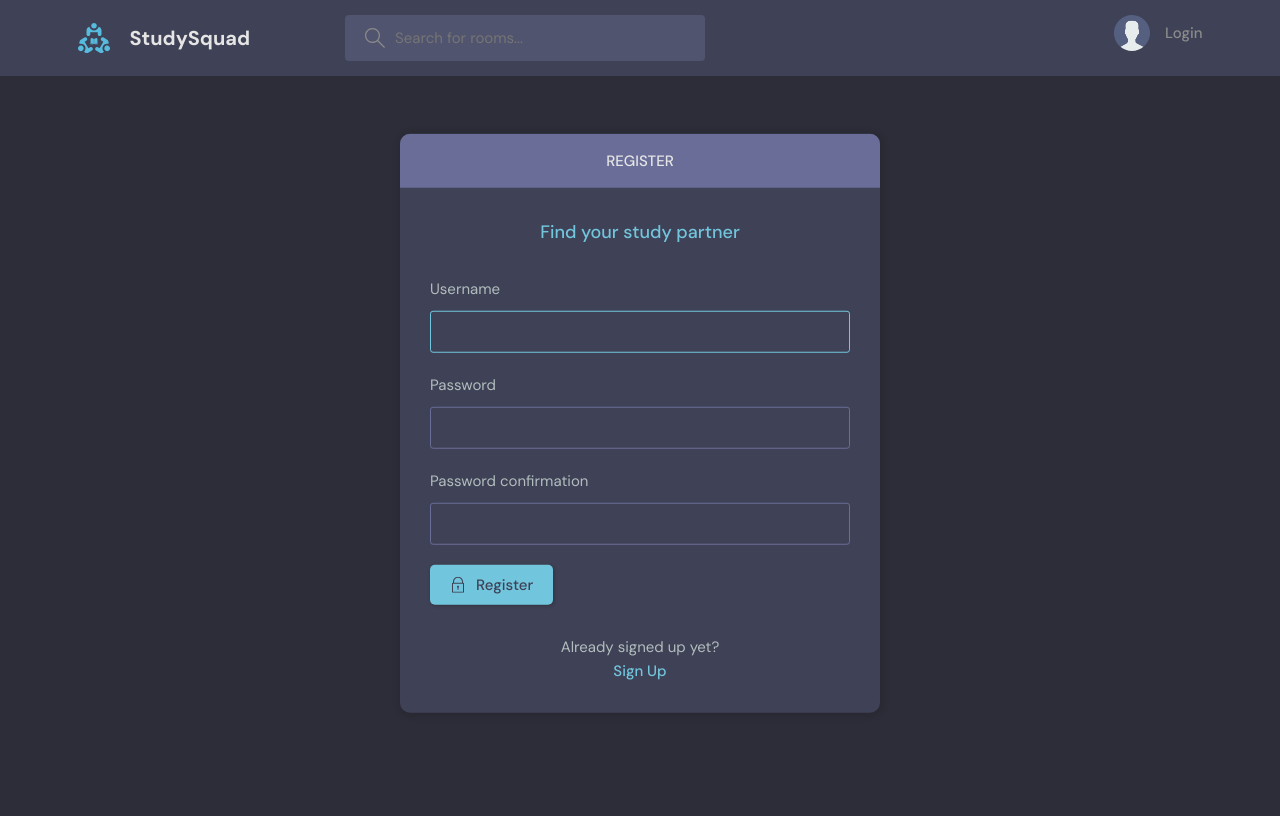
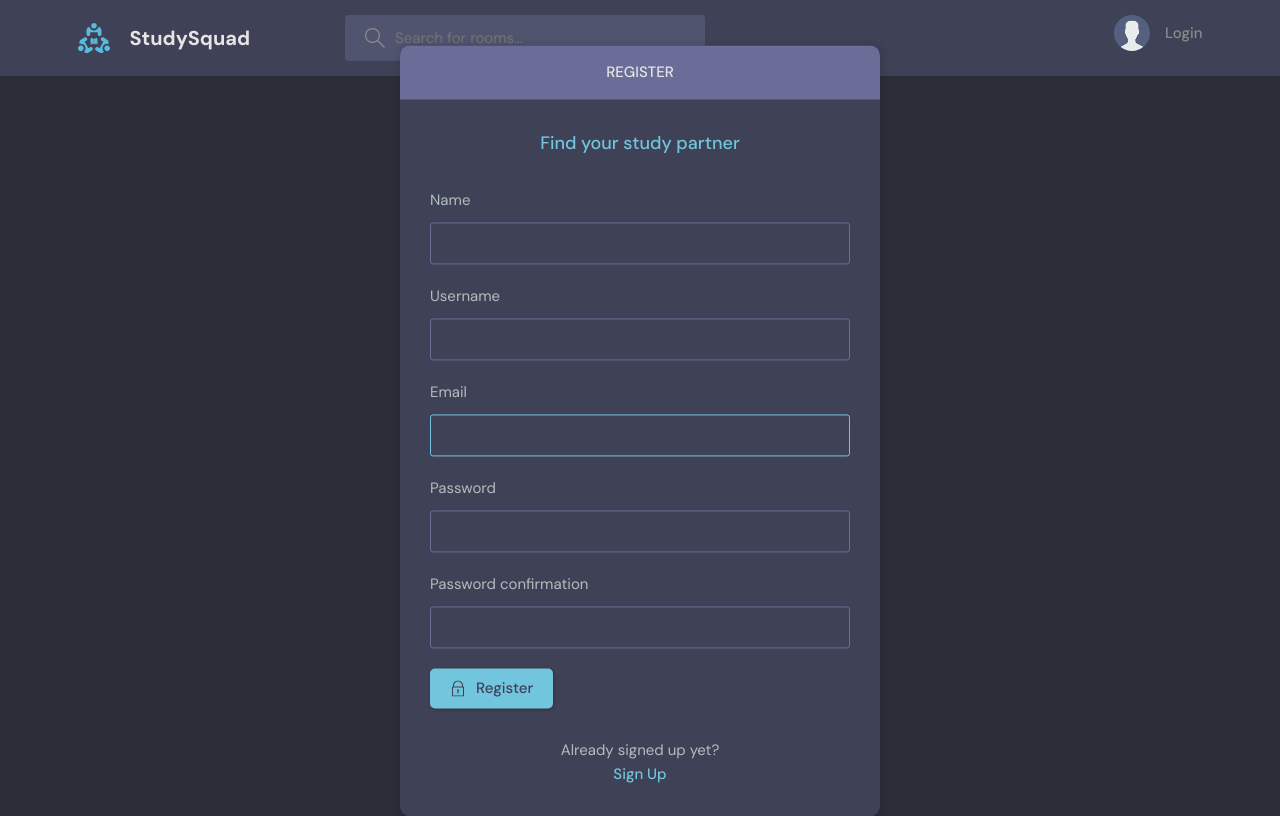
Before and after one commit to MohammadShuvoAli/StudySquad, a Django app: page /register/ in a window 1280 px wide. Before the commit the page ends 713 px from the top, so only its background shows below. Run offline with Django 4.2, Linux system fonts and the light colour scheme.

Commit message:
final update

```diff
--- a/base/forms.py
+++ b/base/forms.py
@@ -1,5 +1,11 @@
 from django.forms import ModelForm
+from django.contrib.auth.forms import UserCreationForm
 from .models import Room, User
+
+class MyUserCreationForm(UserCreationForm):
+    class Meta:
+        model = User
+        fields = ['name', 'username', 'email', 'password1', 'password2']
 
 class RoomForm(ModelForm):
     class Meta:
@@ -10,4 +16,4 @@ class RoomForm(ModelForm):
 class UserForm(ModelForm):
     class Meta:
         model = User
-        fields = ['username', 'email']
+        fields = [ 'name', 'username', 'email', 'bio', 'avatar']
--- a/base/templates/base/login_register.html
+++ b/base/templates/base/login_register.html
@@ -17,10 +17,10 @@
         <form class="form" action="" method="post">
           {% csrf_token %}
           <div class="form__group form__group">
-            <label for="room_name">Username</label>
+            <label for="room_name">Email</label>
             <input
-              id="username"
-              name="username"
+              id="email"
+              name="email"
               type="text"
               placeholder="e.g. shuvo_123"
             />
--- a/base/templates/base/update-user.html
+++ b/base/templates/base/update-user.html
@@ -19,7 +19,7 @@
                     </div>
                 </div>
                 <div class="layout__body">
-                    <form class="form" action="" method="post">
+                    <form class="form" action="" method="post" enctype="multipart/form-data">
                         {% csrf_token %}
 
                         {% for field in form %}
--- a/base/views.py
+++ b/base/views.py
@@ -4,11 +4,8 @@ from django.contrib import messages
 from django.contrib.auth.decorators import login_required
 from django.db.models import Q
 from django.contrib.auth import authenticate, login, logout
-from django.contrib.auth.forms import UserCreationForm
 from .models import Room, Topic, Message, User
-from .forms import RoomForm, UserForm
-
-# Create your views here.
+from .forms import RoomForm, UserForm, MyUserCreationForm
 
 def loginPage(request):
     page = 'login'
@@ -16,15 +13,15 @@ def loginPage(request):
         return redirect('home')
 
     if request.method == 'POST':
-        username = request.POST.get('username').lower()
+        email = request.POST.get('email').lower()
         password = request.POST.get('password')
 
         try:
-            user = User.objects.get(username=username)
+            user = User.objects.get(email=email)
         except:
             messages.error(request, 'User does not exist')
 
-        user = authenticate(request, username=username, password=password)
+        user = authenticate(request, email=email, password=password)
 
         if user is not None:
             login(request, user)
@@ -40,10 +37,10 @@ def logoutUser(request):
     return redirect('home')
 
 def registerPage(request):
-    form = UserCreationForm()
+    form = MyUserCreationForm()
 
     if request.method == 'POST':
-        form = UserCreationForm(request.POST)
+        form = MyUserCreationForm(request.POST)
         if form.is_valid():
             user = form.save(commit=False)
             user.username = user.username.lower()
@@ -165,7 +162,7 @@ def updateUser(request):
     form = UserForm(instance=user)
 
     if request.method == "POST":
-        form = UserForm(request.POST, instance=user)
+        form = UserForm(request.POST, request.FILES,  instance=user)
         if form.is_valid():
             form.save()
             return redirect('user-profile', pk=user.id)
```
Also changed, not shown: db.sqlite3, static/images/370883892_1279646029590424_782460081932747767_n.jpg (added), static/images/Shuvo_5QopSXu.jpg (added).
